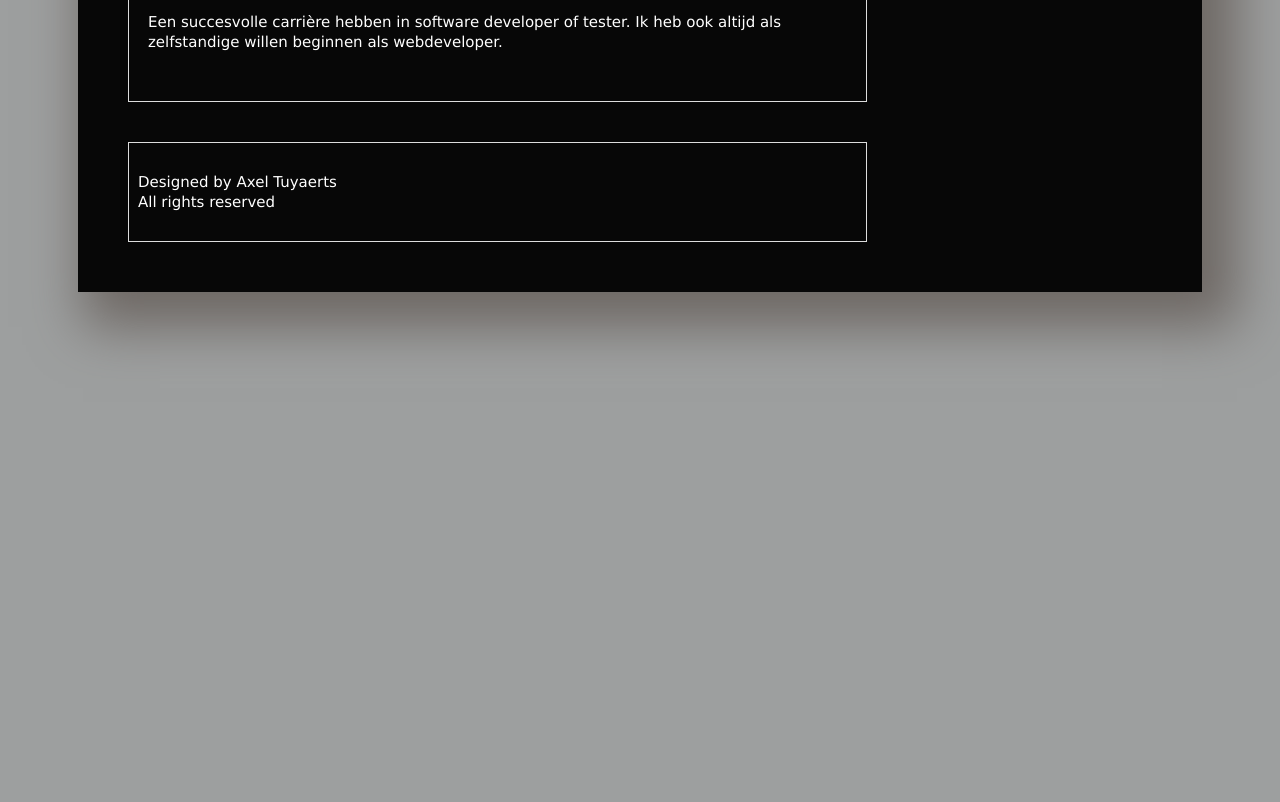
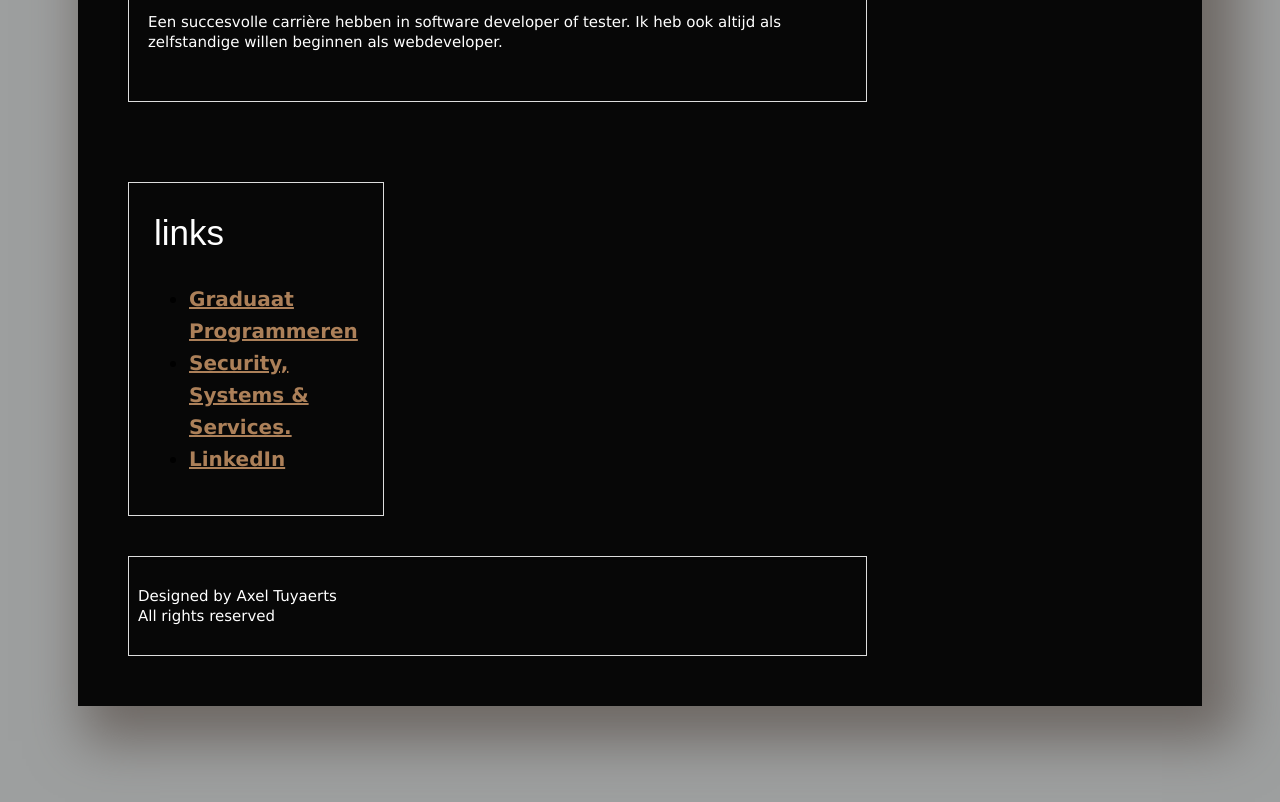
Before and after one commit to axeltuyaerts/Portfolio, a plain HTML site: page Eindresultaat/index.html in a window 1280 px wide. Shown: the part 923-1725 px from the top of the page. Before the commit the page ends 1355 px from the top, so only its background shows below. Drawn offline with Linux system fonts and the light colour scheme.

Commit message:
Extra kolom toegevoegd met alle links op de site

```diff
--- a/Eindresultaat/Index-style.css
+++ b/Eindresultaat/Index-style.css
@@ -100,6 +100,16 @@ main {
     border: 1px solid #ddd;
 }
 
+.links
+  {
+    box-sizing: border-box;
+    width: 25%;
+    margin: 40px 0px;
+    padding: 20px;
+    border: 1px solid #ddd;
+
+}
+
 
 figure{
     margin: 20px 15px 10px 0px;
--- a/Eindresultaat/index.html
+++ b/Eindresultaat/index.html
@@ -16,7 +16,7 @@
 
     <nav class="site">
         <ul>
-            <li ><a href="index.html">Home</a></li>
+            <li><a href="index.html">Home</a></li>
             <li><a href="./CV.html">CV</a></li>
             <li><a href="./projecten.html">Projecten</a></li>
             <li><a href="./werkplekleren.html">Werklplekleren</a></li>
@@ -39,19 +39,22 @@
                 Systems & Services.</a>
 
             Deze richting heb ik niet afgerond en ben dan naar KDG Anwterpen gegaan, waar ik Marketing heb gevolgd. <br>
-            Deze richting was niets voor mij waarna ik voor 10 maand ben gaan werken bij Mediamarkt. <br> Mijn job hier was
+            Deze richting was niets voor mij waarna ik voor 10 maand ben gaan werken bij Mediamarkt. <br> Mijn job hier
+            was
             het verkopen van computers, gsm's, tablets ...
             Toen ik hier werkte besefte ik dat mijn intresse in computers sterker was geworden en dat ik er meer mee
             wilden doen dan alleen verkopen. Waardoor ik dus opnieuw ben gaan studeren met meer motivatie om grootse
             dingen te bereiken.
             <br>
-            In mijn vrije tijd hou ik me vooral bezig met gaming en fitness. Ik kijk ook veel youtube videos over gaming, fitness, webdesign ... Verder heb ik ook nog 10 jaar voetbal
+            In mijn vrije tijd hou ik me vooral bezig met gaming en fitness. Ik kijk ook veel youtube videos over
+            gaming, fitness, webdesign ... Verder heb ik ook nog 10 jaar voetbal
             gespeeld
             waardoor ik er nog altijd intresse in heb.
         </p>
         <h2>Ambitie</h2>
         <p>
-           Een succesvolle carrière hebben in software developer of tester. Ik heb ook altijd als zelfstandige willen beginnen als webdeveloper.
+            Een succesvolle carrière hebben in software developer of tester. Ik heb ook altijd als zelfstandige willen
+            beginnen als webdeveloper.
         </p>
 
     </main>
@@ -66,6 +69,22 @@
         </article>
     </aside>
 
+    <aside class="links">
+        <article>
+            <h2>links</h2>
+            <ul class="urls">
+                <li> <a href="https://www.thomasmore.be/opleidingen/graduaat/programmeren-dag-avondonderwijs/programmeren-dagonderwijs/sint-katelijne-waver"
+                        target="_blank">Graduaat
+                        Programmeren</a></li>
+                <li><a
+                    href="https://www.thomasmore.be/opleidingen/professionele-bachelor/elektronica-ict/security-systems-services"
+                    target="_blank">Security,
+                    Systems & Services.</a></li>
+                <li><a href="https://www.linkedin.com/feed/">LinkedIn</a></li>
+            </ul>
+        </article>
+    </aside>
+
     <footer>
         <p>Designed by Axel Tuyaerts <br> All rights reserved</p>
     </footer>
```
Lines whose indentation alone changed are shown as unchanged.
